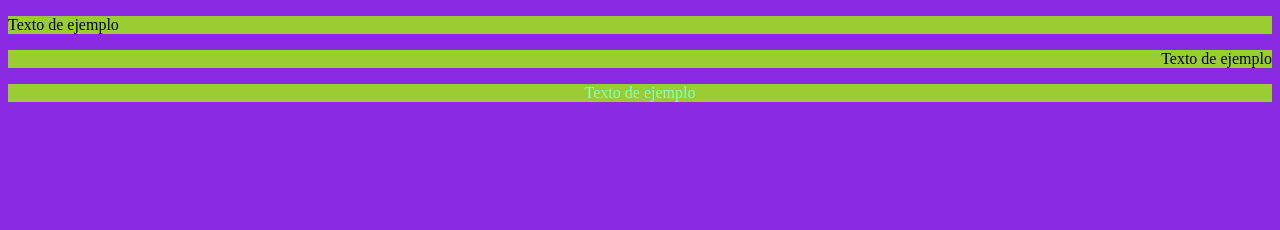
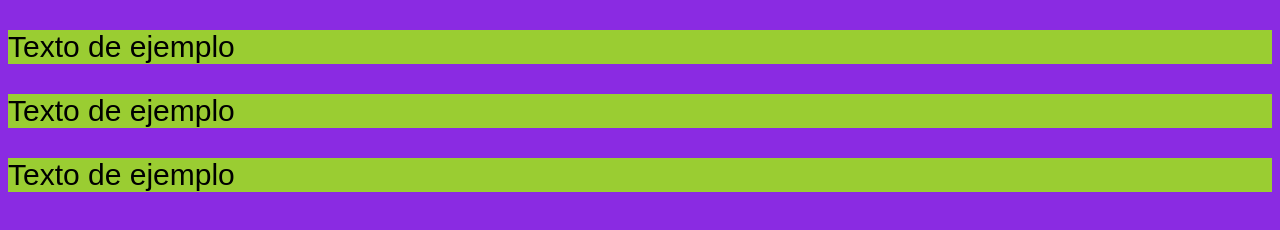
Before and after one commit to fgomenr/DIWEB_TEMA_2, a plain HTML site: page Ejemplos/ejemplo1.html in a window 1280 px wide. Drawn offline with Linux system fonts and the light colour scheme.

Commit message:
Cambiar fuente y tamaño del parrafo

```diff
--- a/Ejemplos/ejemplo1.css
+++ b/Ejemplos/ejemplo1.css
@@ -4,4 +4,6 @@ body {
 
 p {
   background-color: yellowgreen;
+  font-family: Arial;
+  font-size: 30px;
 }
--- a/Ejemplos/ejemplo1.html
+++ b/Ejemplos/ejemplo1.html
@@ -12,9 +12,9 @@
 
 <body>
 
-    <p style="text-align: left;">Texto de ejemplo</p>
-    <p style="text-align: right;">Texto de ejemplo</p>
-    <p style="text-align: center; color:aquamarine">Texto de ejemplo</p>
+    <p >Texto de ejemplo</p>
+    <p >Texto de ejemplo</p>
+    <p >Texto de ejemplo</p>
 
 </body>
 
```
